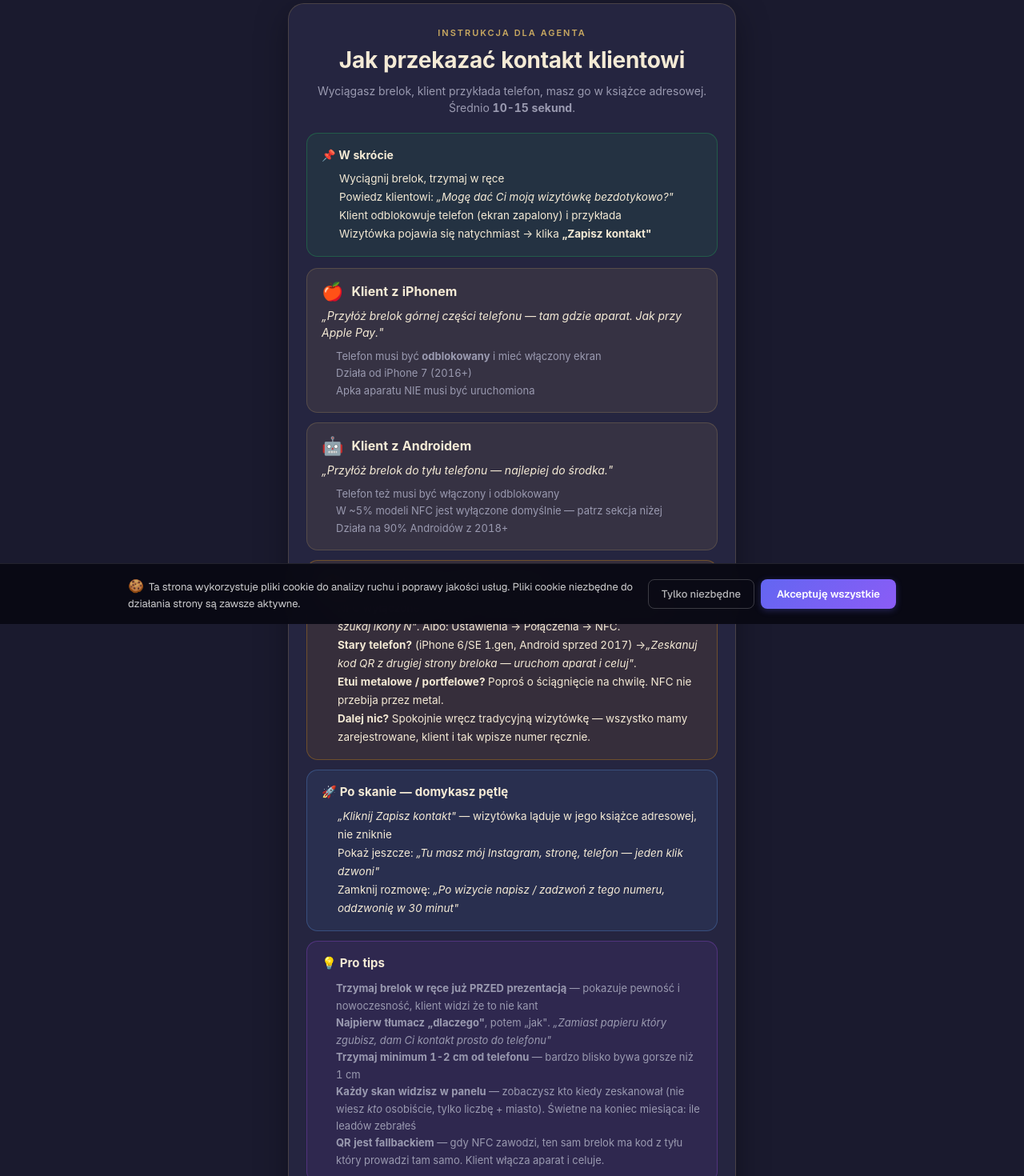
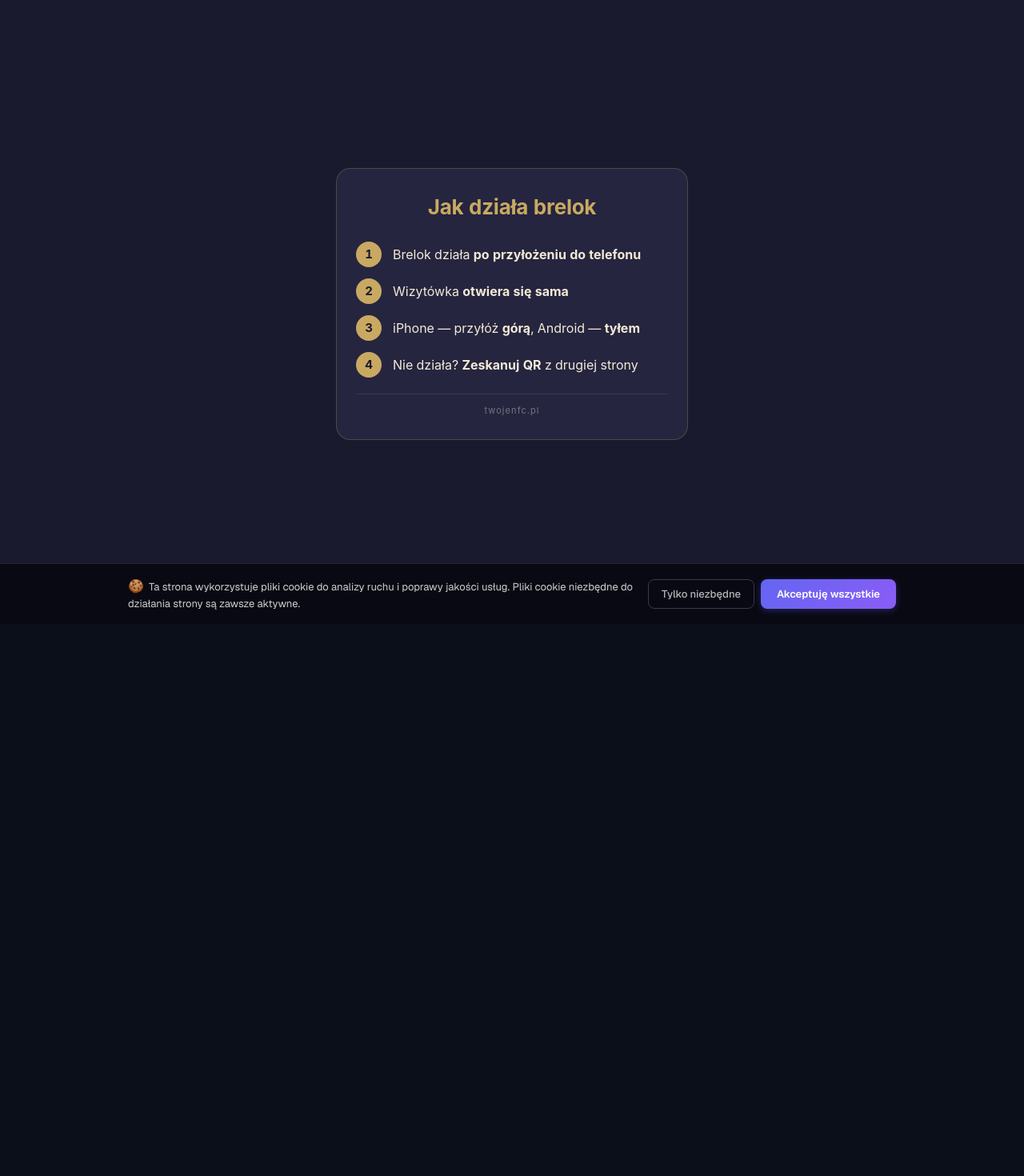
Before and after one commit to anaboll/nfc-tracker, a Next.js app: page /jak-skanowac in a window 1280 px wide. Shown: the part 20-1490 px from the top of the page at 80% size. After the commit the page ends 800 px from the top, so only its background shows below. Built offline with nearby package versions, Linux system fonts and the light colour scheme.

Commit message:
docs(/jak-skanowac): 4 punkty, jeden viewport, zero scrolla

```diff
--- a/src/app/jak-skanowac/page.tsx
+++ b/src/app/jak-skanowac/page.tsx
@@ -1,326 +1,105 @@
 /* ------------------------------------------------------------------ */
-/*  /jak-skanowac — cheat-sheet dla AGENTA Nasalskiego.                */
-/*                                                                     */
-/*  Use case: agent stoi z klientem na pokazie nieruchomosci, na       */
-/*  koniec wyciaga brelok NFC i chce szybko przekazac swoja wizytowke. */
-/*  Strona jest jego sciaga: co powiedziec, gdzie przylozyc, co zrobic */
-/*  gdy nie dziala, jakimi slowami zamknac sprzedaz po skanie.         */
-/*                                                                     */
-/*  Tag "instrukcja" w panelu redirektuje tu przez /s/instrukcja → QR  */
-/*  na breloku (drugi raz QR jest kierowany na /s/<slug>?source=qr ze  */
-/*  vcardem agenta — to jest osobno, dla klienta).                     */
+/*  /jak-skanowac — 4 punkty, jeden viewport, zero scrolla.            */
 /* ------------------------------------------------------------------ */
 
 export const metadata = {
-  title: "Jak przekazać kontakt klientowi przez NFC — instrukcja dla agenta",
-  description: "Cheat-sheet: co powiedzieć klientowi, gdzie przyłożyć brelok, co zrobić gdy nie działa.",
+  title: "Jak działa brelok NFC — TwojeNFC.pl",
 };
 
 export default function JakSkanowacPage() {
   return (
     <main style={styles.main}>
       <article style={styles.card}>
-        {/* Header */}
-        <header style={styles.header}>
-          <div style={styles.eyebrow}>INSTRUKCJA DLA AGENTA</div>
-          <h1 style={styles.title}>Jak przekazać kontakt klientowi</h1>
-          <p style={styles.subtitle}>
-            Wyciągasz brelok, klient przykłada telefon, masz go w książce adresowej.
-            Średnio <strong>10-15 sekund</strong>.
-          </p>
-        </header>
+        <h1 style={styles.title}>Jak działa brelok</h1>
 
-        {/* Skrot 30-sec */}
-        <section style={styles.tldr}>
-          <div style={styles.tldrTitle}>📌 W skrócie</div>
-          <ol style={styles.tldrList}>
-            <li>Wyciągnij brelok, trzymaj w ręce</li>
-            <li>Powiedz klientowi: <em>„Mogę dać Ci moją wizytówkę bezdotykowo?"</em></li>
-            <li>Klient odblokowuje telefon (ekran zapalony) i przykłada</li>
-            <li>Wizytówka pojawia się natychmiast → klika <strong>„Zapisz kontakt"</strong></li>
-          </ol>
-        </section>
-
-        {/* iPhone */}
-        <section style={styles.section}>
-          <div style={styles.sectionHead}>
-            <span style={styles.icon}>🍎</span>
-            <span style={styles.sectionTitle}>Klient z iPhonem</span>
-          </div>
-          <p style={styles.sectionText}>
-            <em>„Przyłóż brelok górnej części telefonu — tam gdzie aparat. Jak przy Apple Pay."</em>
-          </p>
-          <ul style={styles.bullets}>
-            <li>Telefon musi być <strong>odblokowany</strong> i mieć włączony ekran</li>
-            <li>Działa od iPhone 7 (2016+)</li>
-            <li>Apka aparatu NIE musi być uruchomiona</li>
-          </ul>
-        </section>
-
-        {/* Android */}
-        <section style={styles.section}>
-          <div style={styles.sectionHead}>
-            <span style={styles.icon}>🤖</span>
-            <span style={styles.sectionTitle}>Klient z Androidem</span>
-          </div>
-          <p style={styles.sectionText}>
-            <em>„Przyłóż brelok do tyłu telefonu — najlepiej do środka."</em>
-          </p>
-          <ul style={styles.bullets}>
-            <li>Telefon też musi być włączony i odblokowany</li>
-            <li>W ~5% modeli NFC jest wyłączone domyślnie — patrz sekcja niżej</li>
-            <li>Działa na 90% Androidów z 2018+</li>
-          </ul>
-        </section>
-
-        {/* Nie dziala */}
-        <section style={styles.troubleshoot}>
-          <div style={styles.sectionHead}>
-            <span style={styles.icon}>⚠️</span>
-            <span style={styles.sectionTitle}>Nie działa? 30-sekundowy fix</span>
-          </div>
         <ol style={styles.list}>
-            <li>
-              <strong>NFC wyłączone?</strong> Powiedz: <em>„Otwórz panel powiadomień u góry — szukaj ikony N"</em>.
-              Albo: Ustawienia → Połączenia → NFC.
+          <li style={styles.item}>
+            <span style={styles.num}>1</span>
+            <span>Brelok działa <strong>po przyłożeniu do telefonu</strong></span>
           </li>
-            <li>
-              <strong>Stary telefon?</strong> (iPhone 6/SE 1.gen, Android sprzed 2017) →
-              <em>„Zeskanuj kod QR z drugiej strony breloka — uruchom aparat i celuj"</em>.
+          <li style={styles.item}>
+            <span style={styles.num}>2</span>
+            <span>Wizytówka <strong>otwiera się sama</strong></span>
           </li>
-            <li>
-              <strong>Etui metalowe / portfelowe?</strong> Poproś o ściągnięcie na chwilę. NFC nie przebija przez metal.
+          <li style={styles.item}>
+            <span style={styles.num}>3</span>
+            <span>iPhone — przyłóż <strong>górą</strong>, Android — <strong>tyłem</strong></span>
           </li>
-            <li>
-              <strong>Dalej nic?</strong> Spokojnie wręcz tradycyjną wizytówkę — wszystko mamy zarejestrowane,
-              klient i tak wpisze numer ręcznie.
+          <li style={styles.item}>
+            <span style={styles.num}>4</span>
+            <span>Nie działa? <strong>Zeskanuj QR</strong> z drugiej strony</span>
           </li>
         </ol>
-        </section>
 
-        {/* Po skanie */}
-        <section style={styles.afterScan}>
-          <div style={styles.afterTitle}>🚀 Po skanie — domykasz pętlę</div>
-          <ol style={styles.list}>
-            <li>
-              <em>„Kliknij Zapisz kontakt"</em> — wizytówka ląduje w jego książce adresowej, nie zniknie
-            </li>
-            <li>
-              Pokaż jeszcze: <em>„Tu masz mój Instagram, stronę, telefon — jeden klik dzwoni"</em>
-            </li>
-            <li>
-              Zamknij rozmowę: <em>„Po wizycie napisz / zadzwoń z tego numeru, oddzwonię w 30 minut"</em>
-            </li>
-          </ol>
-        </section>
-
-        {/* Pro tips */}
-        <section style={styles.proTips}>
-          <div style={styles.proTipsTitle}>💡 Pro tips</div>
-          <ul style={styles.bullets}>
-            <li>
-              <strong>Trzymaj brelok w ręce już PRZED prezentacją</strong> — pokazuje pewność i nowoczesność,
-              klient widzi że to nie kant
-            </li>
-            <li>
-              <strong>Najpierw tłumacz „dlaczego"</strong>, potem „jak". <em>„Zamiast papieru który zgubisz,
-              dam Ci kontakt prosto do telefonu"</em>
-            </li>
-            <li>
-              <strong>Trzymaj minimum 1-2 cm od telefonu</strong> — bardzo blisko bywa gorsze niż 1 cm
-            </li>
-            <li>
-              <strong>Każdy skan widzisz w panelu</strong> — zobaczysz kto kiedy zeskanował (nie wiesz <em>kto</em>{" "}
-              osobiście, tylko liczbę + miasto). Świetne na koniec miesiąca: ile leadów zebrałeś
-            </li>
-            <li>
-              <strong>QR jest fallbackiem</strong> — gdy NFC zawodzi, ten sam brelok ma kod z tyłu który
-              prowadzi tam samo. Klient włącza aparat i celuje.
-            </li>
-          </ul>
-        </section>
-
-        {/* Footer */}
-        <footer style={styles.footer}>
-          <div style={{ marginBottom: 4 }}>
-            Pytania techniczne? Pisz do <a href="mailto:kontakt@twojenfc.pl" style={styles.footerLink}>kontakt@twojenfc.pl</a>
-          </div>
-          <div>
-            Powered by{" "}
-            <a href="https://twojenfc.pl" style={styles.footerLink}>
-              TwojeNFC.pl
-            </a>
-          </div>
-        </footer>
+        <div style={styles.footer}>twojenfc.pl</div>
       </article>
     </main>
   );
 }
 
 /* ------------------------------------------------------------------ */
-const PALETTE = {
-  bg: "#1a1a2e",
-  cardBg: "#252540",
-  textPrimary: "#f4ead5",
-  textMuted: "#9a9ab0",
-  accent: "#c9a961",
-  accentSoft: "rgba(201, 169, 97, 0.10)",
-  border: "rgba(201, 169, 97, 0.22)",
-};
-
-const FONT_STACK = "'Inter', system-ui, -apple-system, BlinkMacSystemFont, sans-serif";
-
 const styles: Record<string, React.CSSProperties> = {
   main: {
     minHeight: "100vh",
-    background: PALETTE.bg,
-    color: PALETTE.textPrimary,
-    fontFamily: FONT_STACK,
-    padding: "24px 16px 40px",
+    background: "#1a1a2e",
+    color: "#f4ead5",
+    fontFamily: "'Inter', system-ui, sans-serif",
     display: "flex",
+    alignItems: "center",
     justifyContent: "center",
-    alignItems: "flex-start",
+    padding: 16,
   },
   card: {
     width: "100%",
-    maxWidth: 560,
-    background: PALETTE.cardBg,
-    borderRadius: 20,
-    padding: "28px 22px",
-    border: `1px solid ${PALETTE.border}`,
-    boxShadow: "0 12px 40px rgba(0,0,0,0.35)",
-  },
-  header: {
-    textAlign: "center",
-    marginBottom: 20,
-  },
-  eyebrow: {
-    fontSize: 11,
-    letterSpacing: "0.18em",
-    color: PALETTE.accent,
-    fontWeight: 600,
-    marginBottom: 8,
+    maxWidth: 440,
+    background: "#252540",
+    border: "1px solid rgba(201, 169, 97, 0.25)",
+    borderRadius: 18,
+    padding: "28px 24px",
   },
   title: {
-    fontSize: "clamp(22px, 5.5vw, 28px)",
+    fontSize: 26,
     fontWeight: 700,
-    margin: "0 0 10px",
+    textAlign: "center",
+    margin: "0 0 24px",
+    color: "#c9a961",
     letterSpacing: "-0.01em",
-    color: PALETTE.textPrimary,
-    lineHeight: 1.25,
   },
-  subtitle: {
-    fontSize: 14,
-    color: PALETTE.textMuted,
-    margin: 0,
-    lineHeight: 1.55,
+  list: {
+    listStyle: "none",
+    padding: 0,
+    margin: "0 0 20px",
+    display: "flex",
+    flexDirection: "column",
+    gap: 14,
   },
-  tldr: {
-    padding: "16px 18px",
-    background: "rgba(34, 197, 94, 0.08)",
-    border: "1px solid rgba(34, 197, 94, 0.28)",
-    borderRadius: 14,
-    marginBottom: 14,
-  },
-  tldrTitle: {
-    fontSize: 14,
-    fontWeight: 700,
-    color: PALETTE.textPrimary,
-    marginBottom: 8,
-  },
-  tldrList: {
-    margin: 0,
-    paddingLeft: 22,
-    fontSize: 13.5,
-    lineHeight: 1.7,
-    color: PALETTE.textPrimary,
-  },
-  section: {
-    padding: "16px 18px",
-    background: PALETTE.accentSoft,
-    border: `1px solid ${PALETTE.border}`,
-    borderRadius: 14,
-    marginBottom: 12,
-  },
-  sectionHead: {
+  item: {
     display: "flex",
     alignItems: "center",
-    gap: 10,
-    marginBottom: 8,
+    gap: 14,
+    fontSize: 16,
+    lineHeight: 1.4,
+    color: "#f4ead5",
   },
-  icon: {
-    fontSize: 22,
-    lineHeight: 1,
-  },
-  sectionTitle: {
-    fontSize: 16,
-    fontWeight: 700,
-    color: PALETTE.textPrimary,
-  },
-  sectionText: {
-    fontSize: 14,
-    lineHeight: 1.55,
-    color: PALETTE.textPrimary,
-    margin: "0 0 8px",
-  },
-  bullets: {
-    margin: 0,
-    paddingLeft: 18,
-    fontSize: 13,
-    lineHeight: 1.65,
-    color: PALETTE.textMuted,
-  },
-  troubleshoot: {
-    padding: "16px 18px",
-    background: "rgba(245, 158, 11, 0.08)",
-    border: "1px solid rgba(245, 158, 11, 0.3)",
-    borderRadius: 14,
-    marginBottom: 12,
-  },
-  list: {
-    margin: 0,
-    paddingLeft: 20,
-    fontSize: 13.5,
-    lineHeight: 1.7,
-    color: PALETTE.textPrimary,
-  },
-  afterScan: {
-    padding: "16px 18px",
-    background: "rgba(96, 165, 250, 0.08)",
-    border: "1px solid rgba(96, 165, 250, 0.28)",
-    borderRadius: 14,
-    marginBottom: 12,
-  },
-  afterTitle: {
+  num: {
+    flexShrink: 0,
+    width: 32,
+    height: 32,
+    borderRadius: "50%",
+    background: "#c9a961",
+    color: "#1a1a2e",
+    display: "flex",
+    alignItems: "center",
+    justifyContent: "center",
     fontSize: 15,
     fontWeight: 700,
-    color: PALETTE.textPrimary,
-    marginBottom: 8,
-  },
-  proTips: {
-    padding: "16px 18px",
-    background: "rgba(168, 85, 247, 0.08)",
-    border: "1px solid rgba(168, 85, 247, 0.28)",
-    borderRadius: 14,
-    marginBottom: 16,
-  },
-  proTipsTitle: {
-    fontSize: 15,
-    fontWeight: 700,
-    color: PALETTE.textPrimary,
-    marginBottom: 10,
   },
   footer: {
     textAlign: "center",
     fontSize: 11,
-    color: PALETTE.textMuted,
-    paddingTop: 16,
-    borderTop: `1px solid ${PALETTE.border}`,
-    lineHeight: 1.6,
-  },
-  footerLink: {
-    color: PALETTE.accent,
-    textDecoration: "none",
-    fontWeight: 600,
+    color: "rgba(244, 234, 213, 0.4)",
+    paddingTop: 12,
+    borderTop: "1px solid rgba(201, 169, 97, 0.15)",
+    letterSpacing: "0.1em",
   },
 };
```
Lines whose indentation alone changed are shown as unchanged.
